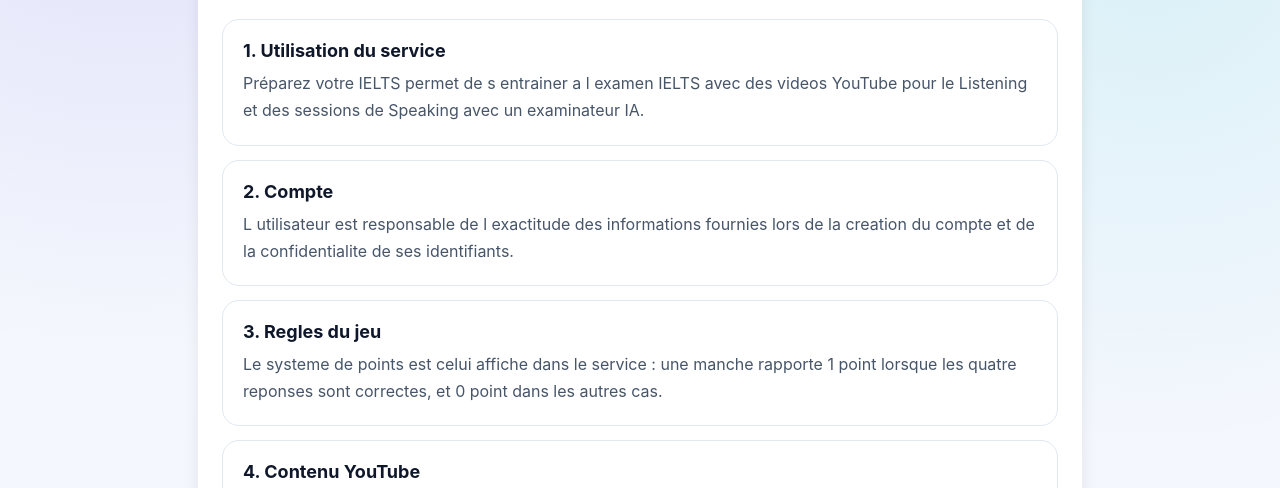
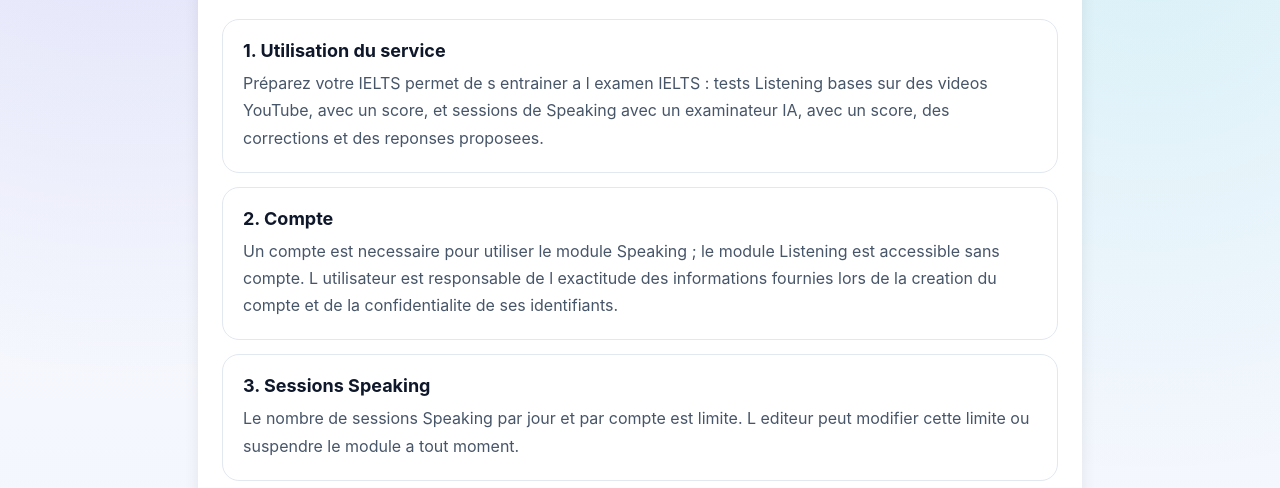
Before and after one commit to Musrh/Preparationielts, a plain HTML site: page terms.html in a window 1280 px wide. Shown: the part 257-745 px from the top of the page. Drawn offline with Linux system fonts and the light colour scheme.

Commit message:
Add files via upload

```diff
--- a/legal-pages.js
+++ b/legal-pages.js
@@ -13,11 +13,11 @@
             "blocks": [
                 [
                     "1. Donnees de compte",
-                    "Lors de la creation d un compte, le service traite notamment l adresse e-mail et les informations necessaires a l authentification."
+                    "Un compte n est necessaire que pour le module Speaking. Lors de la creation d un compte, le service traite notamment l adresse e-mail et les informations necessaires a l authentification. Le module Listening est accessible sans compte."
                 ],
                 [
-                    "2. Donnees de jeu",
-                    "Le service peut enregistrer le score total et, lorsque la fonctionnalite sera activee, l historique des videos jouees, les resultats et les evaluations associees."
+                    "2. Sessions Speaking et scores",
+                    "Pour appliquer la limite quotidienne, le service enregistre le nombre de sessions Speaking effectuees chaque jour avec votre compte. Le score du test Speaking, les corrections et les reponses proposees vous sont affiches a la fin de la session, et vos reponses ne sont pas enregistrees. Le score du test Listening est calcule dans votre navigateur et n est pas enregistre."
                 ],
                 [
                     "3. Firebase",
@@ -28,12 +28,12 @@
                     "Les videos sont diffusees depuis YouTube. Lorsque vous utilisez le lecteur YouTube integre, YouTube peut traiter certaines informations selon ses propres conditions et politiques."
                 ],
                 [
-                    "5. Questions generees par IA",
-                    "Pour generer les questions, des informations issues de la video, notamment son texte disponible, peuvent etre transmises au service d intelligence artificielle utilise par Préparez votre IELTS."
+                    "5. Reconnaissance vocale et intelligence artificielle",
+                    "Pendant une session Speaking, votre voix est transformee en texte par le service de reconnaissance vocale de votre navigateur, selon la politique de l editeur de ce navigateur. Le service ne recoit jamais d audio : seul le texte de vos reponses est envoye, puis transmis a un service d intelligence artificielle afin de produire le score, les corrections et les conseils."
                 ],
                 [
                     "6. Finalites",
-                    "Les donnees sont utilisees pour permettre la connexion, sauvegarder le score, faire fonctionner le jeu, ameliorer le service et repondre aux demandes d assistance."
+                    "Les donnees sont utilisees pour permettre la connexion, appliquer la limite quotidienne de sessions Speaking, faire fonctionner le service, ameliorer le service et repondre aux demandes d assistance."
                 ],
                 [
                     "7. Conservation",
@@ -60,23 +60,23 @@
             "blocks": [
                 [
                     "1. Utilisation du service",
-                    "Préparez votre IELTS permet de s entrainer a l examen IELTS avec des videos YouTube pour le Listening et des sessions de Speaking avec un examinateur IA."
+                    "Préparez votre IELTS permet de s entrainer a l examen IELTS : tests Listening bases sur des videos YouTube, avec un score, et sessions de Speaking avec un examinateur IA, avec un score, des corrections et des reponses proposees."
                 ],
                 [
                     "2. Compte",
-                    "L utilisateur est responsable de l exactitude des informations fournies lors de la creation du compte et de la confidentialite de ses identifiants."
+                    "Un compte est necessaire pour utiliser le module Speaking ; le module Listening est accessible sans compte. L utilisateur est responsable de l exactitude des informations fournies lors de la creation du compte et de la confidentialite de ses identifiants."
                 ],
                 [
-                    "3. Regles du jeu",
-                    "Le systeme de points est celui affiche dans le service : une manche rapporte 1 point lorsque les quatre reponses sont correctes, et 0 point dans les autres cas."
+                    "3. Sessions Speaking",
+                    "Le nombre de sessions Speaking par jour et par compte est limite. L editeur peut modifier cette limite ou suspendre le module a tout moment."
                 ],
                 [
                     "4. Contenu YouTube",
                     "Les videos sont fournies par YouTube. L utilisateur doit respecter les conditions applicables a l utilisation du lecteur et du contenu YouTube."
                 ],
                 [
-                    "5. Questions generees par IA",
-                    "Les questions sont generees automatiquement a partir du contenu disponible. Elles sont fournies a des fins de jeu et d apprentissage et ne constituent pas une garantie d exactitude."
+                    "5. Scores et contenu genere par IA",
+                    "Le score, les corrections et les reponses proposees du module Speaking sont generes par intelligence artificielle ; le score du module Listening est calcule automatiquement a partir des reponses enregistrees pour chaque test. Ces resultats sont fournis a des fins d entrainement et d apprentissage, sont indicatifs, ne constituent pas une garantie d exactitude et ne garantissent aucun resultat a l examen IELTS."
                 ],
                 [
                     "6. Utilisations interdites",
@@ -174,11 +174,11 @@
             "blocks": [
                 [
                     "1. Account data",
-                    "When you create an account, the service processes information such as your email address and data required for authentication."
+                    "An account is only needed for the Speaking module. When you create an account, the service processes information such as your email address and data required for authentication. The Listening module can be used without an account."
                 ],
                 [
-                    "2. Game data",
-                    "The service may store your total score and, when enabled, your played-video history, results and related evaluations."
+                    "2. Speaking sessions and scores",
+                    "To apply the daily limit, the service records how many Speaking sessions are completed each day with your account. The Speaking test score, the corrections and the suggested answers are shown to you at the end of the session, and your answers are not stored. The Listening test score is calculated in your browser and is not stored."
                 ],
                 [
                     "3. Firebase",
@@ -189,12 +189,12 @@
                     "Videos are streamed from YouTube. When you use the embedded YouTube player, YouTube may process certain information under its own terms and policies."
                 ],
                 [
-                    "5. AI-generated questions",
-                    "To generate questions, information from the video, including available text, may be sent to the artificial intelligence service used by Prepare Your IELTS."
+                    "5. Speech recognition and artificial intelligence",
+                    "During a Speaking session, your voice is converted to text by your browser's speech recognition service, under the policy of the browser's publisher. The service never receives audio: only the text of your answers is sent, and it is then passed to an artificial intelligence service to produce the score, corrections and advice."
                 ],
                 [
                     "6. Purposes",
-                    "Data is used to provide login, save scores, operate the game, improve the service and respond to support requests."
+                    "Data is used to provide login, apply the daily Speaking session limit, operate the service, improve the service and respond to support requests."
                 ],
                 [
                     "7. Retention",
@@ -221,23 +221,23 @@
             "blocks": [
                 [
                     "1. Service use",
-                    "Prepare Your IELTS lets users practise for the IELTS exam with YouTube videos for Listening and Speaking sessions with an AI examiner."
+                    "Prepare Your IELTS lets users practise for the IELTS exam: Listening tests based on YouTube videos, with a score, and Speaking sessions with an AI examiner, with a score, corrections and suggested answers."
                 ],
                 [
                     "2. Account",
-                    "Users are responsible for the accuracy of information provided when creating an account and for keeping their credentials confidential."
+                    "An account is required to use the Speaking module; the Listening module can be used without an account. Users are responsible for the accuracy of information provided when creating an account and for keeping their credentials confidential."
                 ],
                 [
-                    "3. Game rules",
-                    "The scoring system displayed by the service applies: a round gives 1 point when all four answers are correct, and 0 points otherwise."
+                    "3. Speaking sessions",
+                    "The number of Speaking sessions per day and per account is limited. The publisher may change this limit or suspend the module at any time."
                 ],
                 [
                     "4. YouTube content",
                     "Videos are provided by YouTube. Users must comply with the terms applicable to use of the YouTube player and content."
                 ],
                 [
-                    "5. AI questions",
-                    "Questions are automatically generated from available content. They are provided for game and learning purposes and are not a guarantee of factual accuracy."
+                    "5. Scores and AI-generated content",
+                    "The Speaking score, corrections and suggested answers are generated by artificial intelligence; the Listening score is calculated automatically from the answers stored for each test. These results are provided for practice and learning purposes, are indicative, are not a guarantee of accuracy and do not guarantee any result in the IELTS exam."
                 ],
                 [
                     "6. Prohibited use",
@@ -335,11 +335,11 @@
             "blocks": [
                 [
                     "1. بيانات الحساب",
-                    "عند إنشاء حساب، تتم معالجة معلومات مثل عنوان البريد الإلكتروني والبيانات اللازمة للمصادقة."
+                    "الحساب مطلوب فقط لوحدة التحدث. عند إنشاء حساب، تتم معالجة معلومات مثل عنوان البريد الإلكتروني والبيانات اللازمة للمصادقة. وحدة الاستماع متاحة دون حساب."
                 ],
                 [
-                    "2. بيانات اللعب",
-                    "قد يتم حفظ مجموع النقاط، وعند تفعيل الميزة، سجل الفيديوهات التي تم لعبها والنتائج والتقييمات المرتبطة بها."
+                    "2. جلسات التحدث والنتائج",
+                    "لتطبيق الحد اليومي، تسجل الخدمة عدد جلسات التحدث المنجزة كل يوم بواسطة حسابك. تُعرض عليك نتيجة اختبار التحدث والتصحيحات والإجابات المقترحة في نهاية الجلسة، ولا يتم حفظ إجاباتك. أما نتيجة اختبار الاستماع فتُحتسب داخل متصفحك ولا يتم حفظها."
                 ],
                 [
                     "3. Firebase",
@@ -350,12 +350,12 @@
                     "يتم تشغيل الفيديوهات من YouTube. عند استخدام مشغل YouTube المدمج، قد يعالج YouTube بعض المعلومات وفقا لشروطه وسياساته الخاصة."
                 ],
                 [
-                    "5. الأسئلة المولدة بالذكاء الاصطناعي",
-                    "لتوليد الأسئلة، قد يتم إرسال معلومات من الفيديو، بما في ذلك النص المتاح، إلى خدمة الذكاء الاصطناعي المستخدمة من طرف حضّر لاختبار IELTS."
+                    "5. التعرف على الكلام والذكاء الاصطناعي",
+                    "أثناء جلسة التحدث، يحوّل متصفحك صوتك إلى نص عبر خدمة التعرف على الكلام الخاصة به، وفق سياسة ناشر المتصفح. لا تستقبل الخدمة أي تسجيل صوتي: يُرسل نص إجاباتك فقط، ثم يُمرَّر إلى خدمة ذكاء اصطناعي لإعداد النتيجة والتصحيحات والنصائح."
                 ],
                 [
                     "6. الأغراض",
-                    "تستخدم البيانات لتوفير تسجيل الدخول وحفظ النقاط وتشغيل اللعبة وتحسين الخدمة والرد على طلبات الدعم."
+                    "تستخدم البيانات لتوفير تسجيل الدخول وتطبيق الحد اليومي لجلسات التحدث وتشغيل الخدمة وتحسين الخدمة والرد على طلبات الدعم."
                 ],
                 [
                     "7. مدة الاحتفاظ",
@@ -382,23 +382,23 @@
             "blocks": [
                 [
                     "1. استخدام الخدمة",
-                    "يتيح حضّر لاختبار IELTS للمستخدمين التدرب على اختبار IELTS عبر فيديوهات YouTube للاستماع وجلسات التحدث مع ممتحن بالذكاء الاصطناعي."
+                    "يتيح حضّر لاختبار IELTS للمستخدمين التدرب على اختبار IELTS: اختبارات استماع مبنية على فيديوهات YouTube مع نتيجة، وجلسات تحدث مع ممتحن بالذكاء الاصطناعي مع نتيجة وتصحيحات وإجابات مقترحة."
                 ],
                 [
                     "2. الحساب",
-                    "المستخدم مسؤول عن صحة المعلومات التي يقدمها عند إنشاء الحساب وعن الحفاظ على سرية بيانات الدخول."
+                    "الحساب مطلوب لاستخدام وحدة التحدث، أما وحدة الاستماع فمتاحة دون حساب. المستخدم مسؤول عن صحة المعلومات التي يقدمها عند إنشاء الحساب وعن الحفاظ على سرية بيانات الدخول."
                 ],
                 [
-                    "3. قواعد اللعبة",
-                    "يطبق نظام النقاط المعروض في الخدمة: تمنح الجولة نقطة واحدة عند صحة الإجابات الأربع، وصفر في الحالات الأخرى."
+                    "3. جلسات التحدث",
+                    "عدد جلسات التحدث في اليوم لكل حساب محدود. يجوز للناشر تعديل هذا الحد أو تعليق الوحدة في أي وقت."
                 ],
                 [
                     "4. محتوى YouTube",
                     "يتم توفير الفيديوهات بواسطة YouTube. يجب على المستخدم احترام الشروط المطبقة على استخدام مشغل ومحتوى YouTube."
                 ],
                 [
-                    "5. أسئلة الذكاء الاصطناعي",
-                    "يتم توليد الأسئلة تلقائيا من المحتوى المتاح. وهي مخصصة للعب والتعلم ولا تشكل ضمانا للدقة الواقعية."
+                    "5. النتائج والمحتوى المولّد بالذكاء الاصطناعي",
+                    "تُولَّد نتيجة وحدة التحدث وتصحيحاتها وإجاباتها المقترحة بالذكاء الاصطناعي، بينما تُحتسب نتيجة وحدة الاستماع تلقائيا انطلاقا من الإجابات المسجلة لكل اختبار. هذه النتائج مخصصة للتدريب والتعلم، وهي إرشادية ولا تشكل ضمانا للدقة ولا تضمن أي نتيجة في اختبار IELTS."
                 ],
                 [
                     "6. الاستخدامات الممنوعة",
@@ -406,7 +406,7 @@
                 ],
                 [
                     "7. توفر الخدمة",
-                    "قد يتم تعديل خدمة حضّر لاختبار IELTS أو تعليقه أو إيقافه مؤقتا لأسباب تتعلق بالصيانة أو الأمان أو التطوير التقني."
+                    "قد يتم تعديل خدمة حضّر لاختبار IELTS أو تعليقها أو إيقافها مؤقتا لأسباب تتعلق بالصيانة أو الأمان أو التطوير التقني."
                 ],
                 [
                     "8. الحساب والبيانات",
```
Also changed, not shown: index.html (+3 -3 lines).
